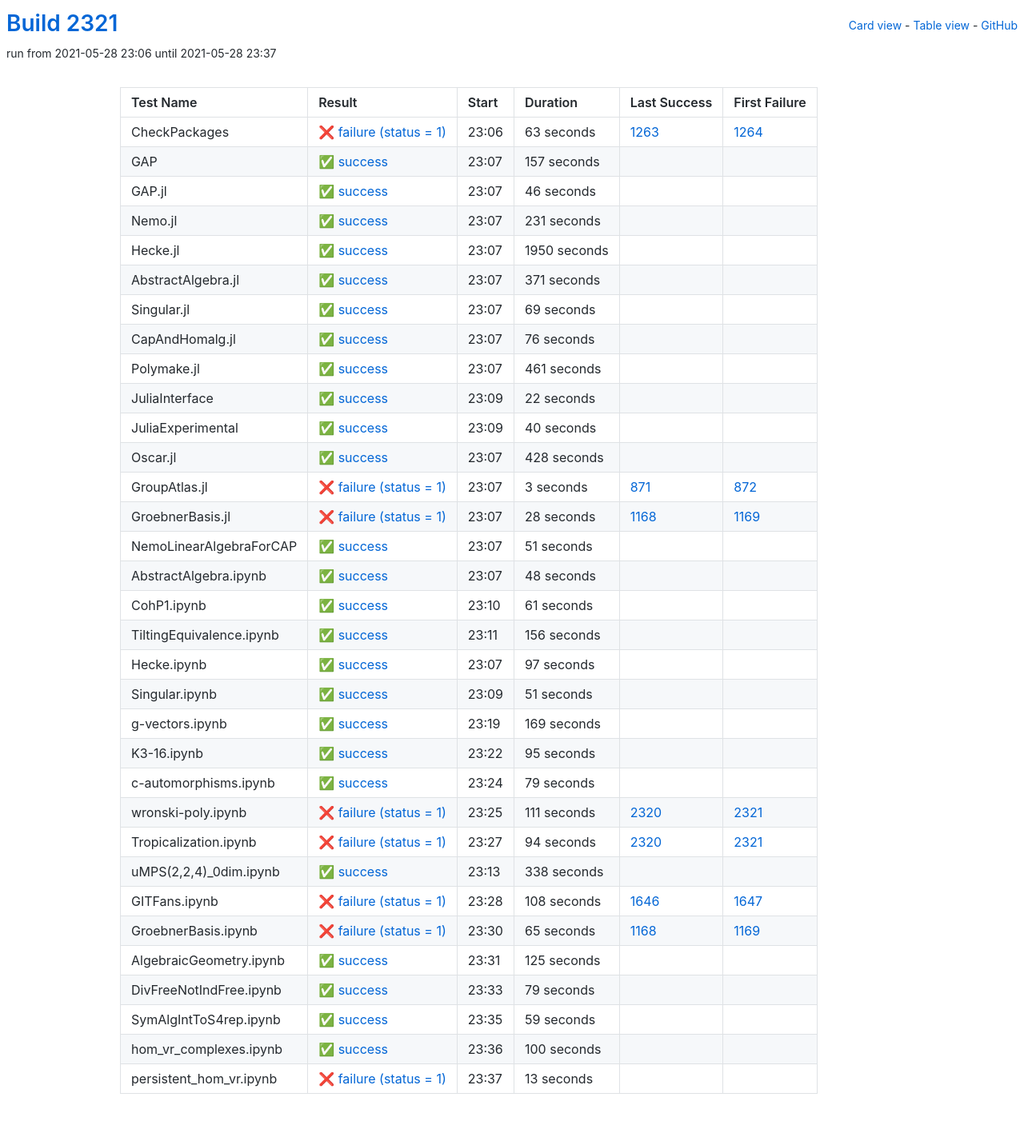
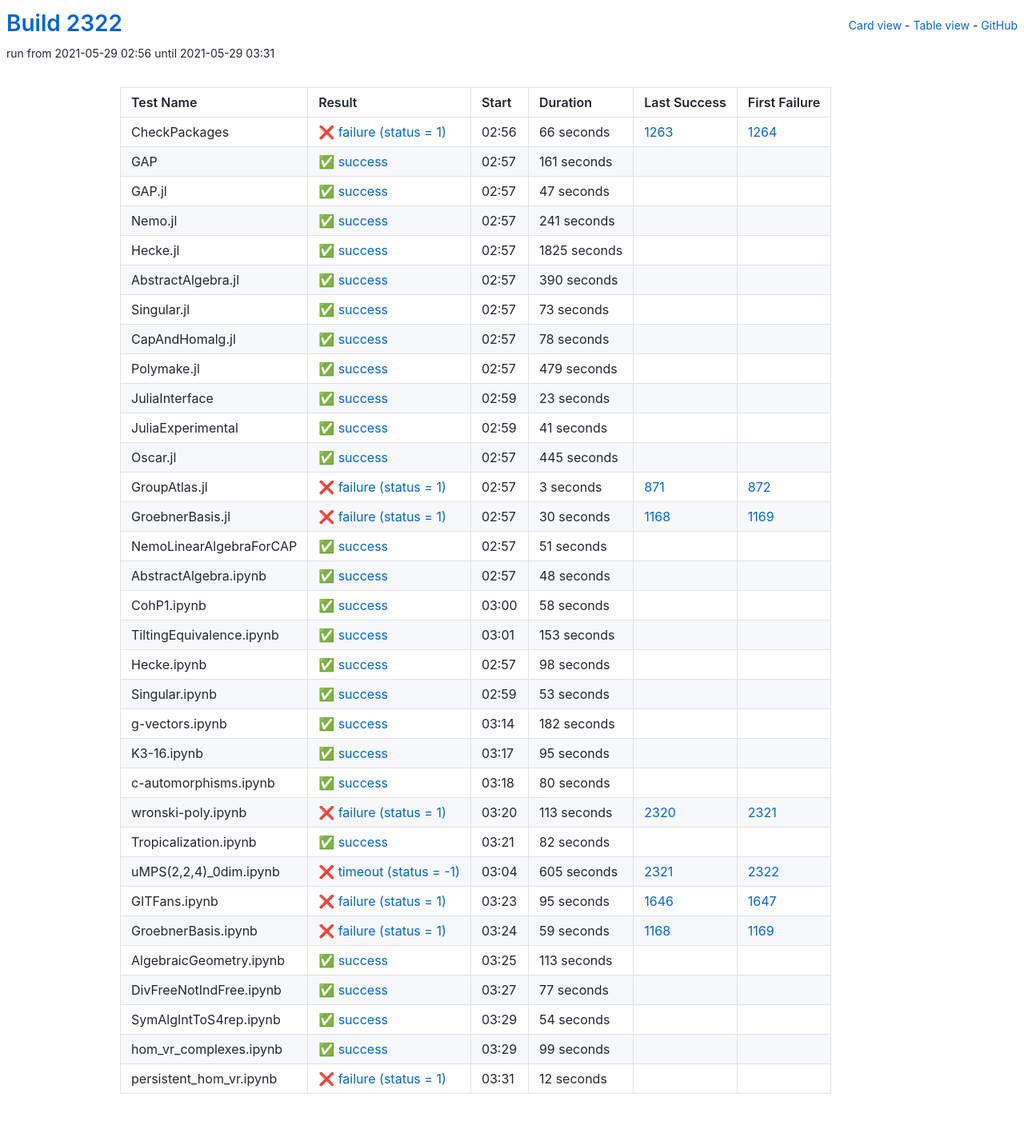
Before and after one commit to oscar-system/oscar-ci-status-stable, a Jekyll site: the page built from table.html, in a window 1280 px wide. Shown: the whole page at 80% size. Built offline with Jekyll 4.4.1, drawn with Linux system fonts in a browser that asks for light colours.

Commit message:
Build #2322

```diff
--- a/_data/ci.yml
+++ b/_data/ci.yml
@@ -1,6 +1,6 @@
 ---
-build: 2321
-build_url: https://oscarci.mathematik.uni-kl.de/job/oscar-stable/2321/
+build: 2322
+build_url: https://oscarci.mathematik.uni-kl.de/job/oscar-stable/2322/
 job: oscar-stable
 organization: oscar-system
 repo: oscar-ci-status-stable
@@ -8,152 +8,152 @@ repourl: https://github.com/oscar-system/oscar-ci-status-stable
 tests:
 - name: CheckPackages
   id: checkpackages
-  log: https://oscarci.mathematik.uni-kl.de/job/oscar-stable/2321/artifact/logs/build-2321/CheckPackages.log
-  start: 2021-05-28 23:06
+  log: https://oscarci.mathematik.uni-kl.de/job/oscar-stable/2322/artifact/logs/build-2322/CheckPackages.log
+  start: 2021-05-29 02:56
   success: false
   exitcode: 1
   status: failure
-  duration: 63
+  duration: 66
   last_success: 1263
   last_success_url: https://oscarci.mathematik.uni-kl.de/job/oscar-stable/1263/
   first_failure: 1264
   first_failure_url: https://oscarci.mathematik.uni-kl.de/job/oscar-stable/1264/
 - name: GAP
   id: gap
-  log: https://oscarci.mathematik.uni-kl.de/job/oscar-stable/2321/artifact/logs/build-2321/GAP.log
-  start: 2021-05-28 23:07
+  log: https://oscarci.mathematik.uni-kl.de/job/oscar-stable/2322/artifact/logs/build-2322/GAP.log
+  start: 2021-05-29 02:57
   success: true
   exitcode: 0
   status: success
-  duration: 157
+  duration: 161
   last_success: false
   last_success_url:
   first_failure: false
   first_failure_url:
 - name: GAP.jl
   id: gap-jl
-  log: https://oscarci.mathematik.uni-kl.de/job/oscar-stable/2321/artifact/logs/build-2321/GAP.jl.log
-  start: 2021-05-28 23:07
+  log: https://oscarci.mathematik.uni-kl.de/job/oscar-stable/2322/artifact/logs/build-2322/GAP.jl.log
+  start: 2021-05-29 02:57
   success: true
   exitcode: 0
   status: success
-  duration: 46
+  duration: 47
   last_success: false
   last_success_url:
   first_failure: false
   first_failure_url:
 - name: Nemo.jl
   id: nemo-jl
-  log: https://oscarci.mathematik.uni-kl.de/job/oscar-stable/2321/artifact/logs/build-2321/Nemo.jl.log
-  start: 2021-05-28 23:07
+  log: https://oscarci.mathematik.uni-kl.de/job/oscar-stable/2322/artifact/logs/build-2322/Nemo.jl.log
+  start: 2021-05-29 02:57
   success: true
   exitcode: 0
   status: success
-  duration: 231
+  duration: 241
   last_success: false
   last_success_url:
   first_failure: false
   first_failure_url:
 - name: Hecke.jl
   id: hecke-jl
-  log: https://oscarci.mathematik.uni-kl.de/job/oscar-stable/2321/artifact/logs/build-2321/Hecke.jl.log
-  start: 2021-05-28 23:07
+  log: https://oscarci.mathematik.uni-kl.de/job/oscar-stable/2322/artifact/logs/build-2322/Hecke.jl.log
+  start: 2021-05-29 02:57
   success: true
   exitcode: 0
   status: success
-  duration: 1950
+  duration: 1825
   last_success: false
   last_success_url:
   first_failure: false
   first_failure_url:
 - name: AbstractAlgebra.jl
   id: abstractalgebra-jl
-  log: https://oscarci.mathematik.uni-kl.de/job/oscar-stable/2321/artifact/logs/build-2321/AbstractAlgebra.jl.log
-  start: 2021-05-28 23:07
+  log: https://oscarci.mathematik.uni-kl.de/job/oscar-stable/2322/artifact/logs/build-2322/AbstractAlgebra.jl.log
+  start: 2021-05-29 02:57
   success: true
   exitcode: 0
   status: success
-  duration: 371
+  duration: 390
   last_success: false
   last_success_url:
   first_failure: false
   first_failure_url:
 - name: Singular.jl
   id: singular-jl
-  log: https://oscarci.mathematik.uni-kl.de/job/oscar-stable/2321/artifact/logs/build-2321/Singular.jl.log
-  start: 2021-05-28 23:07
+  log: https://oscarci.mathematik.uni-kl.de/job/oscar-stable/2322/artifact/logs/build-2322/Singular.jl.log
+  start: 2021-05-29 02:57
   success: true
   exitcode: 0
   status: success
-  duration: 69
+  duration: 73
   last_success: false
   last_success_url:
   first_failure: false
   first_failure_url:
 - name: CapAndHomalg.jl
   id: capandhomalg-jl
-  log: https://oscarci.mathematik.uni-kl.de/job/oscar-stable/2321/artifact/logs/build-2321/CapAndHomalg.jl.log
-  start: 2021-05-28 23:07
+  log: https://oscarci.mathematik.uni-kl.de/job/oscar-stable/2322/artifact/logs/build-2322/CapAndHomalg.jl.log
+  start: 2021-05-29 02:57
   success: true
   exitcode: 0
   status: success
-  duration: 76
+  duration: 78
   last_success: false
   last_success_url:
   first_failure: false
   first_failure_url:
 - name: Polymake.jl
   id: polymake-jl
-  log: https://oscarci.mathematik.uni-kl.de/job/oscar-stable/2321/artifact/logs/build-2321/Polymake.jl.log
-  start: 2021-05-28 23:07
+  log: https://oscarci.mathematik.uni-kl.de/job/oscar-stable/2322/artifact/logs/build-2322/Polymake.jl.log
+  start: 2021-05-29 02:57
   success: true
   exitcode: 0
   status: success
-  duration: 461
+  duration: 479
   last_success: false
   last_success_url:
   first_failure: false
   first_failure_url:
 - name: JuliaInterface
   id: juliainterface
-  log: https://oscarci.mathematik.uni-kl.de/job/oscar-stable/2321/artifact/logs/build-2321/JuliaInterface.log
-  start: 2021-05-28 23:09
+  log: https://oscarci.mathematik.uni-kl.de/job/oscar-stable/2322/artifact/logs/build-2322/JuliaInterface.log
+  start: 2021-05-29 02:59
   success: true
   exitcode: 0
   status: success
-  duration: 22
+  duration: 23
   last_success: false
   last_success_url:
   first_failure: false
   first_failure_url:
 - name: JuliaExperimental
   id: juliaexperimental
-  log: https://oscarci.mathematik.uni-kl.de/job/oscar-stable/2321/artifact/logs/build-2321/JuliaExperimental.log
-  start: 2021-05-28 23:09
+  log: https://oscarci.mathematik.uni-kl.de/job/oscar-stable/2322/artifact/logs/build-2322/JuliaExperimental.log
+  start: 2021-05-29 02:59
   success: true
   exitcode: 0
   status: success
-  duration: 40
+  duration: 41
   last_success: false
   last_success_url:
   first_failure: false
   first_failure_url:
 - name: Oscar.jl
   id: oscar-jl
-  log: https://oscarci.mathematik.uni-kl.de/job/oscar-stable/2321/artifact/logs/build-2321/Oscar.jl.log
-  start: 2021-05-28 23:07
+  log: https://oscarci.mathematik.uni-kl.de/job/oscar-stable/2322/artifact/logs/build-2322/Oscar.jl.log
+  start: 2021-05-29 02:57
   success: true
   exitcode: 0
   status: success
-  duration: 428
+  duration: 445
   last_success: false
   last_success_url:
   first_failure: false
   first_failure_url:
 - name: GroupAtlas.jl
   id: groupatlas-jl
-  log: https://oscarci.mathematik.uni-kl.de/job/oscar-stable/2321/artifact/logs/build-2321/GroupAtlas.jl.log
-  start: 2021-05-28 23:07
+  log: https://oscarci.mathematik.uni-kl.de/job/oscar-stable/2322/artifact/logs/build-2322/GroupAtlas.jl.log
+  start: 2021-05-29 02:57
   success: false
   exitcode: 1
   status: failure
@@ -164,20 +164,20 @@ tests:
   first_failure_url: https://oscarci.mathematik.uni-kl.de/job/oscar-stable/872/
 - name: GroebnerBasis.jl
   id: groebnerbasis-jl
-  log: https://oscarci.mathematik.uni-kl.de/job/oscar-stable/2321/artifact/logs/build-2321/GroebnerBasis.jl.log
-  start: 2021-05-28 23:07
+  log: https://oscarci.mathematik.uni-kl.de/job/oscar-stable/2322/artifact/logs/build-2322/GroebnerBasis.jl.log
+  start: 2021-05-29 02:57
   success: false
   exitcode: 1
   status: failure
-  duration: 28
+  duration: 30
   last_success: 1168
   last_success_url: https://oscarci.mathematik.uni-kl.de/job/oscar-stable/1168/
   first_failure: 1169
   first_failure_url: https://oscarci.mathematik.uni-kl.de/job/oscar-stable/1169/
 - name: NemoLinearAlgebraForCAP
   id: nemolinearalgebraforcap
-  log: https://oscarci.mathematik.uni-kl.de/job/oscar-stable/2321/artifact/logs/build-2321/NemoLinearAlgebraForCAP.log
-  start: 2021-05-28 23:07
+  log: https://oscarci.mathematik.uni-kl.de/job/oscar-stable/2322/artifact/logs/build-2322/NemoLinearAlgebraForCAP.log
+  start: 2021-05-29 02:57
   success: true
   exitcode: 0
   status: success
@@ -188,8 +188,8 @@ tests:
   first_failure_url:
 - name: AbstractAlgebra.ipynb
   id: abstractalgebra-ipynb
-  log: https://oscarci.mathematik.uni-kl.de/job/oscar-stable/2321/artifact/logs/build-2321/AbstractAlgebra.ipynb.log
-  start: 2021-05-28 23:07
+  log: https://oscarci.mathematik.uni-kl.de/job/oscar-stable/2322/artifact/logs/build-2322/AbstractAlgebra.ipynb.log
+  start: 2021-05-29 02:57
   success: true
   exitcode: 0
   status: success
@@ -200,68 +200,68 @@ tests:
   first_failure_url:
 - name: CohP1.ipynb
   id: cohp1-ipynb
-  log: https://oscarci.mathematik.uni-kl.de/job/oscar-stable/2321/artifact/logs/build-2321/CohP1.ipynb.log
-  start: 2021-05-28 23:10
+  log: https://oscarci.mathematik.uni-kl.de/job/oscar-stable/2322/artifact/logs/build-2322/CohP1.ipynb.log
+  start: 2021-05-29 03:00
   success: true
   exitcode: 0
   status: success
-  duration: 61
+  duration: 58
   last_success: false
   last_success_url:
   first_failure: false
   first_failure_url:
 - name: TiltingEquivalence.ipynb
   id: tiltingequivalence-ipynb
-  log: https://oscarci.mathematik.uni-kl.de/job/oscar-stable/2321/artifact/logs/build-2321/TiltingEquivalence.ipynb.log
-  start: 2021-05-28 23:11
+  log: https://oscarci.mathematik.uni-kl.de/job/oscar-stable/2322/artifact/logs/build-2322/TiltingEquivalence.ipynb.log
+  start: 2021-05-29 03:01
   success: true
   exitcode: 0
   status: success
-  duration: 156
+  duration: 153
   last_success: false
   last_success_url:
   first_failure: false
   first_failure_url:
 - name: Hecke.ipynb
   id: hecke-ipynb
-  log: https://oscarci.mathematik.uni-kl.de/job/oscar-stable/2321/artifact/logs/build-2321/Hecke.ipynb.log
-  start: 2021-05-28 23:07
+  log: https://oscarci.mathematik.uni-kl.de/job/oscar-stable/2322/artifact/logs/build-2322/Hecke.ipynb.log
+  start: 2021-05-29 02:57
   success: true
   exitcode: 0
   status: success
-  duration: 97
+  duration: 98
   last_success: false
   last_success_url:
   first_failure: false
   first_failure_url:
 - name: Singular.ipynb
   id: singular-ipynb
-  log: https://oscarci.mathematik.uni-kl.de/job/oscar-stable/2321/artifact/logs/build-2321/Singular.ipynb.log
-  start: 2021-05-28 23:09
+  log: https://oscarci.mathematik.uni-kl.de/job/oscar-stable/2322/artifact/logs/build-2322/Singular.ipynb.log
+  start: 2021-05-29 02:59
   success: true
   exitcode: 0
   status: success
-  duration: 51
+  duration: 53
   last_success: false
   last_success_url:
   first_failure: false
   first_failure_url:
 - name: g-vectors.ipynb
   id: g-vectors-ipynb
-  log: https://oscarci.mathematik.uni-kl.de/job/oscar-stable/2321/artifact/logs/build-2321/g-vectors.ipynb.log
-  start: 2021-05-28 23:19
+  log: https://oscarci.mathematik.uni-kl.de/job/oscar-stable/2322/artifact/logs/build-2322/g-vectors.ipynb.log
+  start: 2021-05-29 03:14
   success: true
   exitcode: 0
   status: success
-  duration: 169
+  duration: 182
   last_success: false
   last_success_url:
   first_failure: false
   first_failure_url:
 - name: K3-16.ipynb
   id: k3-16-ipynb
-  log: https://oscarci.mathematik.uni-kl.de/job/oscar-stable/2321/artifact/logs/build-2321/K3-16.ipynb.log
-  start: 2021-05-28 23:22
+  log: https://oscarci.mathematik.uni-kl.de/job/oscar-stable/2322/artifact/logs/build-2322/K3-16.ipynb.log
+  start: 2021-05-29 03:17
   success: true
   exitcode: 0
   status: success
@@ -272,132 +272,132 @@ tests:
   first_failure_url:
 - name: c-automorphisms.ipynb
   id: c-automorphisms-ipynb
-  log: https://oscarci.mathematik.uni-kl.de/job/oscar-stable/2321/artifact/logs/build-2321/c-automorphisms.ipynb.log
-  start: 2021-05-28 23:24
+  log: https://oscarci.mathematik.uni-kl.de/job/oscar-stable/2322/artifact/logs/build-2322/c-automorphisms.ipynb.log
+  start: 2021-05-29 03:18
   success: true
   exitcode: 0
   status: success
-  duration: 79
+  duration: 80
   last_success: false
   last_success_url:
   first_failure: false
   first_failure_url:
 - name: wronski-poly.ipynb
   id: wronski-poly-ipynb
-  log: https://oscarci.mathematik.uni-kl.de/job/oscar-stable/2321/artifact/logs/build-2321/wronski-poly.ipynb.log
-  start: 2021-05-28 23:25
+  log: https://oscarci.mathematik.uni-kl.de/job/oscar-stable/2322/artifact/logs/build-2322/wronski-poly.ipynb.log
+  start: 2021-05-29 03:20
   success: false
   exitcode: 1
   status: failure
-  duration: 111
+  duration: 113
   last_success: 2320
   last_success_url: https://oscarci.mathematik.uni-kl.de/job/oscar-stable/2320/
   first_failure: 2321
   first_failure_url: https://oscarci.mathematik.uni-kl.de/job/oscar-stable/2321/
 - name: Tropicalization.ipynb
   id: tropicalization-ipynb
-  log: https://oscarci.mathematik.uni-kl.de/job/oscar-stable/2321/artifact/logs/build-2321/Tropicalization.ipynb.log
-  start: 2021-05-28 23:27
-  success: false
-  exitcode: 1
-  status: failure
-  duration: 94
-  last_success: 2320
-  last_success_url: https://oscarci.mathematik.uni-kl.de/job/oscar-stable/2320/
-  first_failure: 2321
-  first_failure_url: https://oscarci.mathematik.uni-kl.de/job/oscar-stable/2321/
-- name: uMPS(2,2,4)_0dim.ipynb
-  id: umps-2-2-4-0dim-ipynb
-  log: https://oscarci.mathematik.uni-kl.de/job/oscar-stable/2321/artifact/logs/build-2321/uMPS-2-2-4-_0dim.ipynb.log
-  start: 2021-05-28 23:13
+  log: https://oscarci.mathematik.uni-kl.de/job/oscar-stable/2322/artifact/logs/build-2322/Tropicalization.ipynb.log
+  start: 2021-05-29 03:21
   success: true
   exitcode: 0
   status: success
-  duration: 338
+  duration: 82
   last_success: false
   last_success_url:
   first_failure: false
   first_failure_url:
+- name: uMPS(2,2,4)_0dim.ipynb
+  id: umps-2-2-4-0dim-ipynb
+  log: https://oscarci.mathematik.uni-kl.de/job/oscar-stable/2322/artifact/logs/build-2322/uMPS-2-2-4-_0dim.ipynb.log
+  start: 2021-05-29 03:04
+  success: false
+  exitcode: -1
+  status: timeout
+  duration: 605
+  last_success: 2321
+  last_success_url: https://oscarci.mathematik.uni-kl.de/job/oscar-stable/2321/
+  first_failure: 2322
+  first_failure_url: https://oscarci.mathematik.uni-kl.de/job/oscar-stable/2322/
 - name: GITFans.ipynb
   id: gitfans-ipynb
-  log: https://oscarci.mathematik.uni-kl.de/job/oscar-stable/2321/artifact/logs/build-2321/GITFans.ipynb.log
-  start: 2021-05-28 23:28
+  log: https://oscarci.mathematik.uni-kl.de/job/oscar-stable/2322/artifact/logs/build-2322/GITFans.ipynb.log
+  start: 2021-05-29 03:23
   success: false
   exitcode: 1
   status: failure
-  duration: 108
+  duration: 95
   last_success: 1646
   last_success_url: https://oscarci.mathematik.uni-kl.de/job/oscar-stable/1646/
   first_failure: 1647
   first_failure_url: https://oscarci.mathematik.uni-kl.de/job/oscar-stable/1647/
 - name: GroebnerBasis.ipynb
   id: groebnerbasis-ipynb
-  log: https://oscarci.mathematik.uni-kl.de/job/oscar-stable/2321/artifact/logs/build-2321/GroebnerBasis.ipynb.log
-  start: 2021-05-28 23:30
+  log: https://oscarci.mathematik.uni-kl.de/job/oscar-stable/2322/artifact/logs/build-2322/GroebnerBasis.ipynb.log
+  start: 2021-05-29 03:24
   success: false
   exitcode: 1
   status: failure
-  duration: 65
+  duration: 59
   last_success: 1168
   last_success_url: https://oscarci.mathematik.uni-kl.de/job/oscar-stable/1168/
   first_failure: 1169
   first_failure_url: https://oscarci.mathematik.uni-kl.de/job/oscar-stable/1169/
 - name: AlgebraicGeometry.ipynb
   id: algebraicgeometry-ipynb
-  log: https://oscarci.mathematik.uni-kl.de/job/oscar-stable/2321/artifact/logs/build-2321/AlgebraicGeometry.ipynb.log
-  start: 2021-05-28 23:31
+  log: https://oscarci.mathematik.uni-kl.de/job/oscar-stable/2322/artifact/logs/build-2322/AlgebraicGeometry.ipynb.log
+  start: 2021-05-29 03:25
   success: true
   exitcode: 0
   status: success
-  duration: 125
+  duration: 113
   last_success: false
   last_success_url:
   first_failure: false
   first_failure_url:
 - name: DivFreeNotIndFree.ipynb
   id: divfreenotindfree-ipynb
-  log: https://oscarci.mathematik.uni-kl.de/job/oscar-stable/2321/artifact/logs/build-2321/DivFreeNotIndFree.ipynb.log
-  start: 2021-05-28 23:33
+  log: https://oscarci.mathematik.uni-kl.de/job/oscar-stable/2322/artifact/logs/build-2322/DivFreeNotIndFree.ipynb.log
+  start: 2021-05-29 03:27
   success: true
   exitcode: 0
   status: success
-  duration: 79
+  duration: 77
   last_success: false
   last_success_url:
   first_failure: false
   first_failure_url:
 - name: SymAlgIntToS4rep.ipynb
   id: symalginttos4rep-ipynb
-  log: https://oscarci.mathematik.uni-kl.de/job/oscar-stable/2321/artifact/logs/build-2321/SymAlgIntToS4rep.ipynb.log
-  start: 2021-05-28 23:35
+  log: https://oscarci.mathematik.uni-kl.de/job/oscar-stable/2322/artifact/logs/build-2322/SymAlgIntToS4rep.ipynb.log
+  start: 2021-05-29 03:29
   success: true
   exitcode: 0
   status: success
-  duration: 59
+  duration: 54
   last_success: false
   last_success_url:
   first_failure: false
   first_failure_url:
 - name: hom_vr_complexes.ipynb
   id: hom-vr-complexes-ipynb
-  log: https://oscarci.mathematik.uni-kl.de/job/oscar-stable/2321/artifact/logs/build-2321/hom_vr_complexes.ipynb.log
-  start: 2021-05-28 23:36
+  log: https://oscarci.mathematik.uni-kl.de/job/oscar-stable/2322/artifact/logs/build-2322/hom_vr_complexes.ipynb.log
+  start: 2021-05-29 03:29
   success: true
   exitcode: 0
   status: success
-  duration: 100
+  duration: 99
   last_success: false
   last_success_url:
   first_failure: false
   first_failure_url:
 - name: persistent_hom_vr.ipynb
   id: persistent-hom-vr-ipynb
-  log: https://oscarci.mathematik.uni-kl.de/job/oscar-stable/2321/artifact/logs/build-2321/persistent_hom_vr.ipynb.log
-  start: 2021-05-28 23:37
+  log: https://oscarci.mathematik.uni-kl.de/job/oscar-stable/2322/artifact/logs/build-2322/persistent_hom_vr.ipynb.log
+  start: 2021-05-29 03:31
   success: false
   exitcode: 1
   status: failure
-  duration: 13
+  duration: 12
   last_success: false
   last_success_url:
   first_failure: false
```
Also changed, not shown: README.md.
